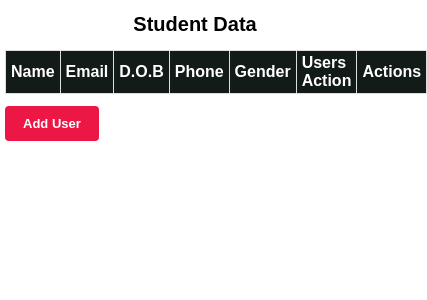
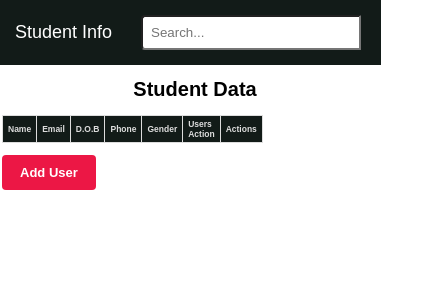
Before and after one commit to dieskraddark/CRUD-REDUX, a React (Create React App) app: page / in a window 390 px wide. Shown: the top 300 px of the page, 427 px wide, since content can reach past the window. Built offline with nearby package versions, Linux system fonts and the light colour scheme.

Commit message:
sass implemented

```diff
--- a/src/App.css
+++ b/src/App.css
@@ -153,13 +153,27 @@ nav {
 }
 
 @media only screen and (max-width :600px) {
+
+  th,
+  td {
+    font-size: 8.5px;
+  }
+
+  .edit-button,
+  .delete-button {
+    font-size: 8px;
+    padding: 11px;
+
+  }
+
   nav {
-    width: 95%;
+    width: 90%;
     align-items: center;
+    font-size: 12px;
   }
 
   .container {
-    margin: 0px 5px;
+    margin: 4px 2px;
   }
 
   #customers {
--- a/src/App.js
+++ b/src/App.js
@@ -1,12 +1,14 @@
-import './App.css';
+import './Styles/main.scss';
 import { BrowserRouter, Routes, Route } from "react-router-dom";
 import Home from './components/Home';
 import AddUser from './components/AddUser';
 import EditUser from './components/EditUser';
+import Navbar from './components/Navbar';
 
 function App() {
   return (
     <BrowserRouter>
+    <Navbar></Navbar>
       <Routes>
         <Route path="/" element={<Home />} />
         <Route path="/addUser" element={<AddUser />} />
--- /dev/null
+++ b/src/Styles/_variables.scss
@@ -0,0 +1,37 @@
+$body-font :Arial,
+Helvetica,
+sans-serif;
+$primary-color: #007bff;
+$secondary-color: #072546;
+$accent-color: #ec1745;
+$background-color: #f2f2f2;
+$simple-color: #fff;
+$dark-color: #121b18;
+$table-color: #ddd;
+
+@mixin button-styles {
+    background-color: $primary-color;
+    color: $simple-color;
+    border: none;
+    padding: 8px 16px;
+    margin: 5px;
+    cursor: pointer;
+    border-radius: 4px;
+    font-weight: bold;
+}
+
+@mixin form-styles {
+
+    width: 40%;
+    display: block;
+    padding: 12px 20px;
+    margin: 8px 0;
+    border: 1px solid #ccc;
+    border-radius: 4px;
+    box-sizing: border-box;
+}
+
+@mixin mobile-buttons {
+    font-size: 8px;
+    padding: 11px;
+}
--- a/src/Styles/main.scss
+++ b/src/Styles/main.scss
@@ -1,13 +1,190 @@
-$hovercolor: #072546;
-$main-color: #fff;
+@import "_variables";
 
-main-button {
-    background-color: #007bff;
-    color: $main-color;
+* {
+    font-family: $body-font;
+}
+
+#customers {
+    border-collapse: collapse;
+    width: 90%;
+
+    td,
+    th {
+        border: 1px solid $table-color;
+        padding: 8px;
+    }
+
+    tr:nth-child(even) {
+        background-color: $background-color;
+    }
+
+    tr:hover {
+        background-color: $table-color;
+    }
+
+    th {
+        padding-top: 12px;
+        padding-bottom: 12px;
+        text-align: left;
+        background-color: $dark-color;
+        color: $table-color;
+    }
+}
+
+.container {
+    margin: 0px 50px;
+}
+
+.emp {
+    text-align: center;
+}
+
+.edit-button,
+.delete-button,
+.go-back,
+.add-user {
+    @include button-styles;
+}
+
+input[type=email],
+input[type=number],
+input[type=date],
+select,
+.name {
+    @include form-styles;
+}
+
+.edit-button:hover,
+.delete-button:hover,
+.add-button:hover {
+    background-color: $secondary-color;
+    color: $simple-color;
+}
+
+.add-button {
+    background-color: $accent-color;
+    color: $simple-color;
     border: none;
-    padding: 8px 16px;
-    margin: 5px;
+    padding: 10px 18px;
+    margin-top: 12px;
     cursor: pointer;
+    font-size: 13px;
     border-radius: 4px;
     font-weight: bold;
 }
+
+.second {
+    width: 90%;
+    padding: 20px;
+}
+
+form {
+    margin-left: 30%;
+    margin-top: 5%;
+}
+
+.custom-radio {
+    margin-bottom: 10px;
+    cursor: pointer;
+    font-size: 16px;
+
+    input {
+        margin-right: 8px;
+
+        &:checked+label {
+            font-weight: bold;
+            color: $primary-color;
+        }
+    }
+
+    label {
+        transition: color 0.3s, font-weight 0.3s;
+    }
+}
+
+nav {
+    background-color: $dark-color;
+    color: $simple-color;
+    padding: 15px;
+    display: flex;
+    justify-content: space-between;
+    align-items: center;
+    overflow-x: none;
+}
+
+.logo {
+    font-size: 1.5em;
+}
+
+.search-bar {
+    display: flex;
+    align-items: center;
+}
+
+.search-input {
+    padding: 8px;
+    border-radius: 4px 0 0 4px;
+    margin-right: 5px;
+    width: 200px;
+}
+
+@media only screen and (max-width: 600px) {
+
+    th,
+    td {
+        font-size: 8.5px;
+    }
+
+    .edit-button,
+    .delete-button {
+        font-size: 8px;
+        padding: 11px;
+    }
+
+    nav {
+        width: 90%;
+        align-items: center;
+        font-size: 12px;
+    }
+
+    .container {
+        margin: 4px 2px;
+    }
+
+    #customers {
+        width: 5%;
+    }
+
+    #customers td,
+    #customers th {
+        border: 1px solid #ddd;
+        padding: 5px;
+    }
+
+    #customers th {
+        padding-top: 3px;
+        padding-bottom: 3px;
+    }
+
+    .emp {
+        font-size: 20px;
+    }
+
+    .second {
+        width: 100%;
+        padding: 0%;
+    }
+
+    form {
+        margin-left: 5%;
+    }
+
+    input[type=email],
+    input[type=number],
+    input[type=date],
+    select,
+    .name {
+        width: 90%;
+        margin-bottom: 8px;
+    }
+}
--- a/src/components/AddUser.js
+++ b/src/components/AddUser.js
@@ -20,7 +20,7 @@ export default function AddUser() {
 
     const emailvalidate = (email) => {
         const emailRegex = /^[^\s@]+@[^\s@]+\.[^\s@]+$/;
-        return emailRegex.test(email);
+        return emailRegex.test(email); // email validation
     }
 
     const handleSubmit = (e) => {
@@ -29,20 +29,20 @@ export default function AddUser() {
         if (phone.length !== 10) {
             SetError("please enter the valid number");
             setTimeout(() => {
-                SetError(null);
+                SetError(null); //validation
             }, 1800);
         }
 
         else if (!emailvalidate(email)) {
             SetError("please enter valid email");
             setTimeout(() => {
-                SetError(null);
+                SetError(null); //validation
             }, 1800);
         }
-        else if (!email || !phone || !dob ||gender === ""||!option||name=="")  {
+        else if (!email || !phone || !dob || gender === "" || !option || name === "") {
             SetError("please fill up the input forms");
             setTimeout(() => {
-                SetError(null);
+                SetError(null); //validation
             }, 1800);
         }
 
@@ -51,6 +51,7 @@ export default function AddUser() {
             console.log(NewPerson);
             goback();
             SetError("");
+
         }
 
     }
@@ -60,7 +61,7 @@ export default function AddUser() {
             {error && <h3 className='second-header'>{error}</h3>}
             <form onSubmit={handleSubmit}>
                 <label htmlFor="name">Name</label>
-                <input  className="name"type='text' name='fname' value={name} onChange={e=> Setname(e.target.value)} placeholder='Your Name...' required />
+                <input className="name" type='text' name='fname' value={name} onChange={e => Setname(e.target.value)} placeholder='Your Name...' required />
                 <label htmlFor="email">Email</label>
                 <input type="email" value={email} onChange={e => SetEmail(e.target.value)} placeholder="Your Email..." />
                 <label htmlFor="DOB">DOB</label>
@@ -70,7 +71,7 @@ export default function AddUser() {
 
                 <div className="gender-dropdown-container">
                     <label htmlFor="gender" name="gender">Gender</label>
-                    <select value={gender} onChange={e=> SetGender(e.target.value)}>
+                    <select value={gender} onChange={e => SetGender(e.target.value)}>
                         <option value="">Select </option>
                         <option value="male">Male</option>
                         <option value="female">Female</option>
@@ -78,17 +79,17 @@ export default function AddUser() {
                 </div>
                 <div className="radio-buttons">
                     <label className="custom-radio">
-                        <input type="radio" name="option" value="active" checked={option === "active"} onChange={()=> {SetOption("active")}} />
+                        <input type="radio" name="option" value="active" checked={option === "active"} onChange={() => { SetOption("active") }} />
                         Active
                     </label>
                     <label className="custom-radio">
-                        <input type="radio" name="option" value="none" checked={option === 'none' } onChange={()=>{SetOption("none")}}/>
+                        <input type="radio" name="option" value="none" checked={option === 'none'} onChange={() => { SetOption("none") }} />
                         None
                     </label>
                 </div>
 
-                <button className="add-user" type='submit'>Add User</button>
-                <button className="go-back" onClick={goback}>Go Back</button>
+                <button className="add-user" type='submit'>Add</button>
+                <button className="go-back" onClick={goback}>Back</button>
             </form>
         </div>
     )
--- a/src/components/EditUser.js
+++ b/src/components/EditUser.js
@@ -25,7 +25,7 @@ export default function EditUser() {
     }
 
     useEffect(() => {
-        const selectedPerson = people.find(person => person.id == parseInt(id));
+        const selectedPerson = people.find(person => person.id === parseInt(id));
         if (selectedPerson) {
             setEditedPerson(selectedPerson);
         }
@@ -109,8 +109,8 @@ export default function EditUser() {
                         None
                     </label>
                 </div>
-                <button className="add-user" onClick={handleEdit}>Update User</button>
-                <button className="go-back" onClick={goback}>Go Back</button>
+                <button className="add-user" onClick={handleEdit}>Update </button>
+                <button className="go-back" onClick={goback}> Back</button>
             </form>
         </div>
     )
--- /dev/null
+++ b/src/components/Navbar.js
@@ -0,0 +1,15 @@
+import React from 'react'
+
+export default function navbar() {
+    return (
+        <div>
+            <nav>
+                <div class="logo">Student Info</div>
+                <div class="search-bar">
+                    <input type="text" class="search-input" placeholder="Search..." />
+                </div>
+
+            </nav>
+        </div>
+    )
+}
```
